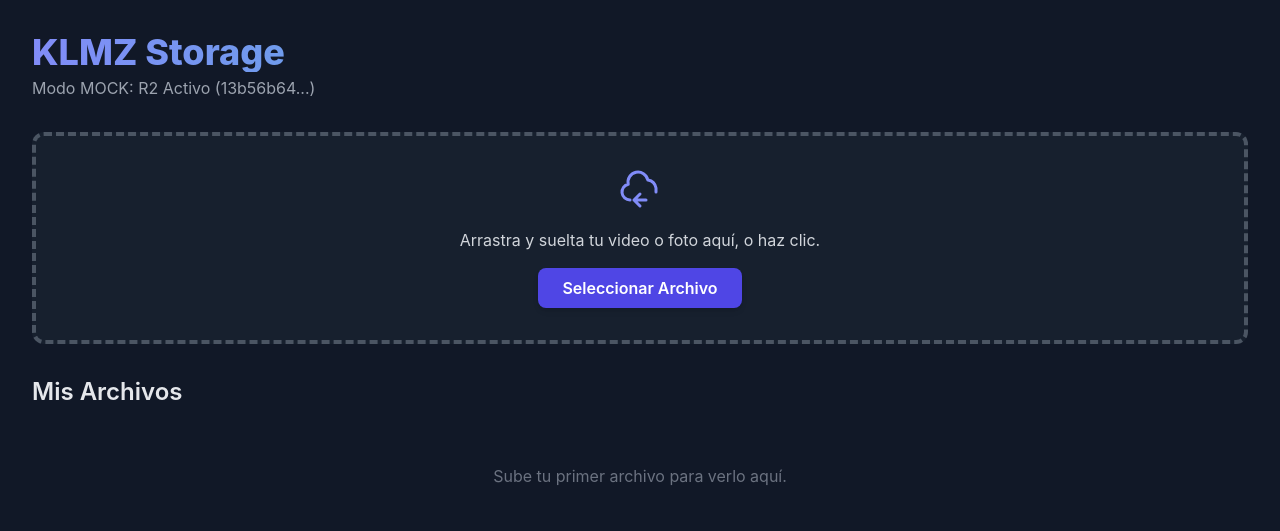
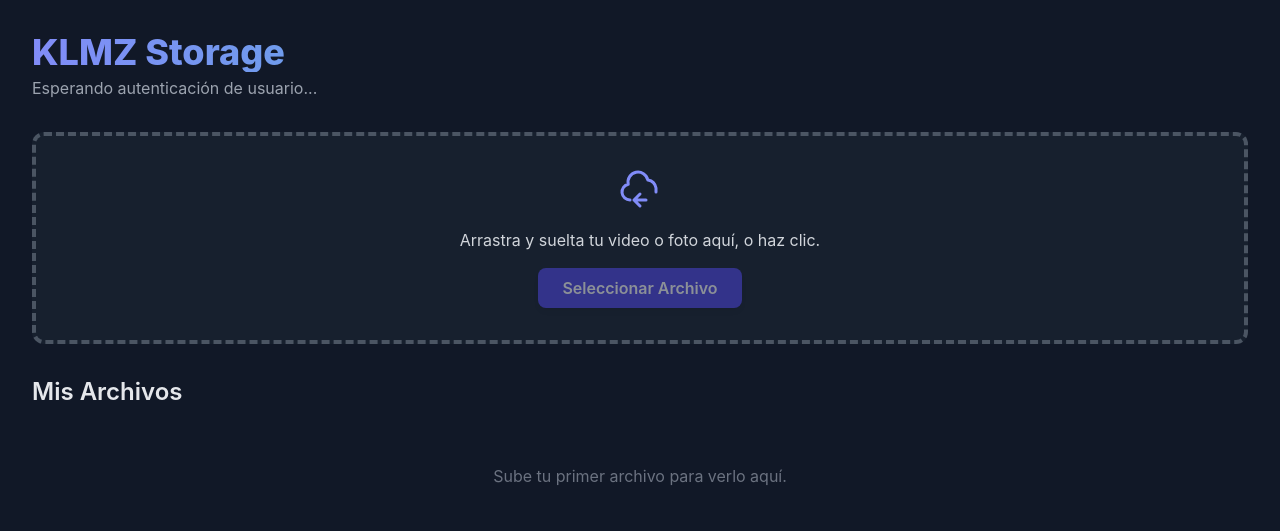
Before and after one commit to KLMZR230/klmzstorage, a plain HTML site: page index.html in a window 1280 px wide. Drawn offline with nearby package versions, Linux system fonts and the light colour scheme; no server answers.

Commit message:
Update index.html

```diff
--- a/index.html
+++ b/index.html
@@ -80,7 +80,7 @@
 
     <script type="module">
         import { initializeApp } from "https://www.gstatic.com/firebasejs/11.6.1/firebase-app.js";
-        import { getAuth, signInAnonymously, signInWithCustomToken, onAuthStateChanged } from "https://www.gstatic.com/firebasejs/11.6.1/firebase-auth.js";
+        import { getAuth, signInWithCustomToken, onAuthStateChanged, signInAnonymously } from "https://www.gstatic.com/firebasejs/11.6.1/firebase-auth.js";
         import { getFirestore, doc, addDoc, onSnapshot, collection, query, serverTimestamp } from "https://www.gstatic.com/firebasejs/11.6.1/firebase-firestore.js";
 
         // Variables Globales
@@ -91,38 +91,30 @@
         let isUploading = false;
         let authReady = false;
 
+        // ----------------------------------------------------------------------------------
+        // ATENCIÓN: Esta es la configuración de Firebase de tu proyecto 'klmzstorage'.
+        // La hemos incluido directamente para garantizar que la inicialización funcione de inmediato.
+        const firebaseConfig = {
+            apiKey: "AIzaSyClcgVHympGTuj7h4hgqxXfVcpqwWaKsyg",
+            authDomain: "klmzstorage.firebaseapp.com",
+            projectId: "klmzstorage", // Este es tu appId real
+            storageBucket: "klmzstorage.firebasestorage.app",
+            messagingSenderId: "685345835162",
+            appId: "1:685345835162:web:be21ed8302df42360f3723"
+        };
+        // ----------------------------------------------------------------------------------
+
         // --- CONFIGURACIÓN DE R2 ---
         const R2_BUCKET_NAME = 'klmzstorage';
 
-        // !!! URL REAL DEL WORKER DESPLEGADO !!!
+        // URL del Worker (¡VERIFICADA!)
         const WORKER_ENDPOINT = 'https://klmz-r2-signer-cli-production.klmzr.workers.dev/get-signed-url';
 
-        // URL pública de tu bucket (utilizada para generar enlaces de descarga)
+        // URL pública de tu bucket
         const R2_PUBLIC_URL_BASE = 'https://pub-897465909ad64d05890fbf61be36d501.r2.dev';
 
-        const appId = typeof __app_id !== 'undefined' ? __app_id : 'default-app-id';
-
-        // Definición de una configuración de Firebase MOCK para evitar errores de inicialización
-        const MOCK_FIREBASE_CONFIG = {
-            apiKey: "INVALID_MOCK_KEY_FOR_SAFETY",
-            authDomain: "mock-storage.firebaseapp.com",
-            projectId: "mock-storage-project",
-            storageBucket: "mock-storage.appspot.com",
-            messagingSenderId: "123456789012",
-            appId: "1:123456789012:web:abcdef01234567890abcde",
-        };
-
-        let parsedConfig = {};
-        try {
-            parsedConfig = typeof __firebase_config !== 'undefined' ? JSON.parse(__firebase_config) : {};
-        } catch(e) {
-            console.error("Error al parsear __firebase_config.", e);
-        }
-
-        const firebaseConfig = (Object.keys(parsedConfig).length > 0 && parsedConfig.apiKey)
-                             ? parsedConfig
-                             : MOCK_FIREBASE_CONFIG;
-
+        // Usamos el projectId de Firebase como appId para la ruta de la colección
+        const appId = firebaseConfig.projectId;
 
         const initialAuthToken = typeof __initial_auth_token !== 'undefined' ? __initial_auth_token : null;
         const MAX_FILE_SIZE_BYTES = 100 * 1024 * 1024; // Límite de 100MB
@@ -137,7 +129,7 @@
         const uploadButton = document.getElementById('upload-button');
         const fileInput = document.getElementById('fileInput');
 
-        // --- Utilidades ---
+        // --- Utilidades (Se mantienen) ---
         function showMessage(msg, type = 'info') {
             if (!msg) {
                 messageBox.classList.add('hidden');
@@ -207,7 +199,8 @@
             `;
         }
 
-        // --- Lógica de Subida a R2 ---
+
+        // --- Lógica de Subida a R2 y Firestore ---
         async function uploadToR2(file) {
             if (!authReady || !userId) {
                 showMessage("La aplicación no está lista o la autenticación falló. Por favor, espera unos segundos e inténtalo de nuevo.", 'error');
@@ -231,7 +224,6 @@
             uploadButton.disabled = true;
             fileInput.disabled = true;
 
-            // Usamos un UUID para la key para garantizar unicidad y evitar el error de llave
             const fileNameWithoutExtension = file.name.substring(0, file.name.lastIndexOf('.')) || file.name;
             const fileExtension = file.name.substring(file.name.lastIndexOf('.'));
             const uniqueKey = `${userId}/${crypto.randomUUID()}-${fileNameWithoutExtension}${fileExtension}`;
@@ -239,7 +231,7 @@
 
 
             try {
-                // PASO 1: SOLICITAR URL FIRMADA AL WORKER (Backend)
+                // PASO 1/3: SOLICITAR URL FIRMADA AL WORKER (Backend)
                 showMessage(`Paso 1/3: Solicitando URL firmada para subir "${file.name}"...`);
 
                 const signedUrlResponse = await fetch(`${WORKER_ENDPOINT}?key=${objectKey}&contentType=${file.type}`);
@@ -256,7 +248,7 @@
                 }
 
 
-                // PASO 2: REALIZAR LA SUBIDA DEL ARCHIVO DIRECTAMENTE A R2 USANDO LA URL FIRMADA
+                // PASO 2/3: REALIZAR LA SUBIDA DEL ARCHIVO DIRECTAMENTE A R2 USANDO LA URL FIRMADA
                 showMessage(`Paso 2/3: Subiendo "${file.name}" directamente a R2...`);
 
                 const uploadResponse = await fetch(signedUrl, {
@@ -272,12 +264,11 @@
                     throw new Error(`Fallo en la subida a R2. Estado: ${uploadResponse.status}. Respuesta de R2: ${errorBody}.`);
                 }
 
-                // PASO 3: GUARDAR METADATOS EN FIRESTORE
+                // PASO 3/3: GUARDAR METADATOS EN FIRESTORE (Corrección del error de sintaxis)
                 showMessage(`Paso 3/3: Guardando metadatos en Firestore...`);
 
-                if (firebaseConfig !== MOCK_FIREBASE_CONFIG) {
-                    // CORRECCIÓN CLAVE: Usar doc() y collection() para construir la ruta correctamente
-                    // Soluciona el error: "Expected first argument to collection() to be..."
+                // Usamos doc() y collection() para construir la ruta multi-nivel correctamente.
+                // Esta corrección soluciona el error: "Expected first argument to collection to be..."
                 const userDocRef = doc(db, 'artifacts', appId, 'users', userId);
                 const filesCollectionRef = collection(userDocRef, 'klmz_storage_files');
 
@@ -291,9 +282,6 @@
                     uploadedAt: serverTimestamp(),
                 });
                 showMessage(`¡"${file.name}" subido a R2 y metadatos guardados con éxito!`, 'success');
-                } else {
-                    showMessage(`¡"${file.name}" subido a R2 con éxito! (Metadatos NO guardados en modo MOCK)`, 'success');
-                }
 
             } catch (error) {
                 console.error("Error crítico durante la subida:", error);
@@ -330,21 +318,11 @@
             uploadToR2(file);
         }
 
-        // --- Inicialización y Autenticación ---
+        // --- Inicialización y Autenticación (Se mantiene la lógica REAL) ---
 
         async function initApp() {
-            const isUsingMock = (firebaseConfig === MOCK_FIREBASE_CONFIG);
-
-            if (isUsingMock) {
-                console.warn("ADVERTENCIA: Usando configuración MOCK de Firebase. La subida a R2 funcionará, pero los metadatos NO se guardarán permanentemente.");
-
-                userId = crypto.randomUUID();
-                authStatus.textContent = `Modo MOCK: R2 Activo (${userId.substring(0, 8)}...)`;
-                authReady = true;
-                uploadButton.disabled = false;
-
-            } else {
             try {
+                // Inicializa Firebase con tu configuración REAL
                 app = initializeApp(firebaseConfig);
                 db = getFirestore(app);
                 auth = getAuth(app);
@@ -358,6 +336,7 @@
                         uploadButton.disabled = false;
                     } else {
                         try {
+                            // Intenta iniciar sesión anónimamente si no hay token personalizado
                             if (initialAuthToken) {
                                 await signInWithCustomToken(auth, initialAuthToken);
                             } else {
@@ -368,24 +347,23 @@
                             authStatus.textContent = "Error de autenticación.";
                             showMessage("Error de autenticación. Consulta la consola.", 'error');
                             uploadButton.disabled = true;
-                                authReady = true; // Marcar como listo incluso si la autenticación falla, para evitar bloqueo infinito
+                            authReady = true;
                         }
                     }
                 });
             } catch (e) {
-                    console.error("Error al inicializar la aplicación con Firebase REAL:", e);
+                console.error("Error al inicializar la aplicación con Firebase:", e);
                 authStatus.textContent = 'Error al iniciar la app.';
                 showMessage("Error al inicializar la aplicación. Consulta la consola.", 'error');
                 uploadButton.disabled = true;
                 authReady = true;
             }
         }
-        }
 
         function setupFirestoreListener() {
-            if (!db || !userId || firebaseConfig === MOCK_FIREBASE_CONFIG) return;
+            if (!db || !userId) return;
 
-            // CORRECCIÓN CLAVE: Usar doc() y collection() para construir la ruta correctamente
+            // Corrección en la referencia: Necesaria para que la lectura funcione
             const userDocRef = doc(db, 'artifacts', appId, 'users', userId);
             const filesCollectionRef = collection(userDocRef, 'klmz_storage_files');
             const q = query(filesCollectionRef);
@@ -417,11 +395,12 @@
                 }
             }, (error) => {
                 console.error("Error al escuchar archivos:", error);
+                // Si ves un error aquí, es 100% debido a las Reglas de Seguridad.
                 showMessage("Error al cargar los archivos: " + error.message, 'error');
             });
         }
 
-        // --- Lógica de Drag and Drop ---
+        // --- Lógica de Drag and Drop (Se mantiene) ---
         const dropArea = document.getElementById('drop-area');
 
         ['dragenter', 'dragover', 'dragleave', 'drop'].forEach(eventName => {
```
Lines whose indentation alone changed are shown as unchanged.
